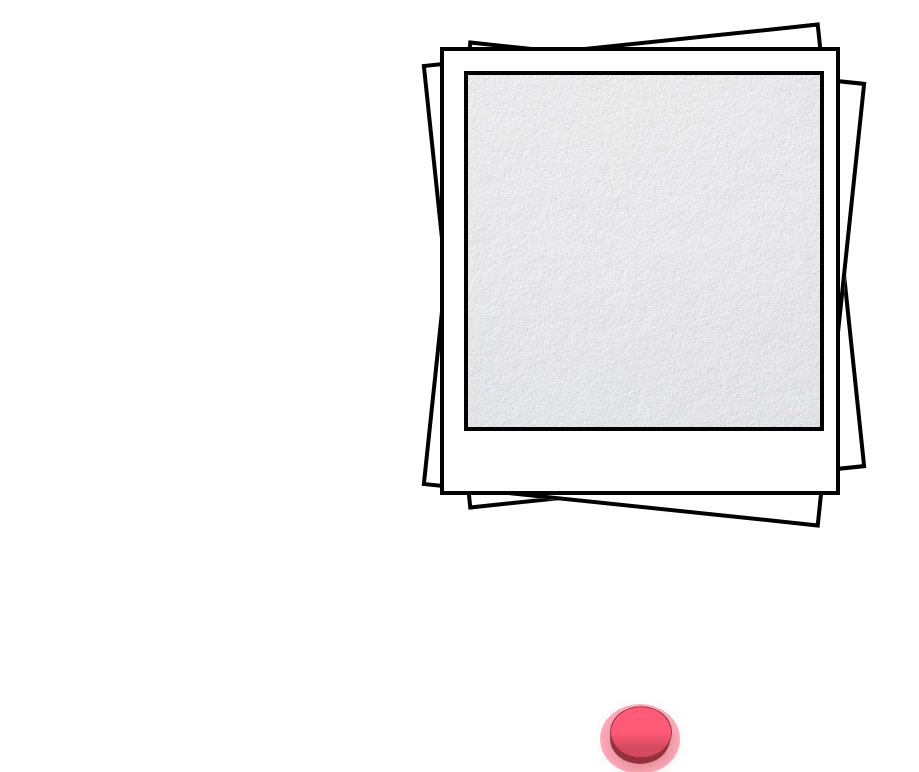
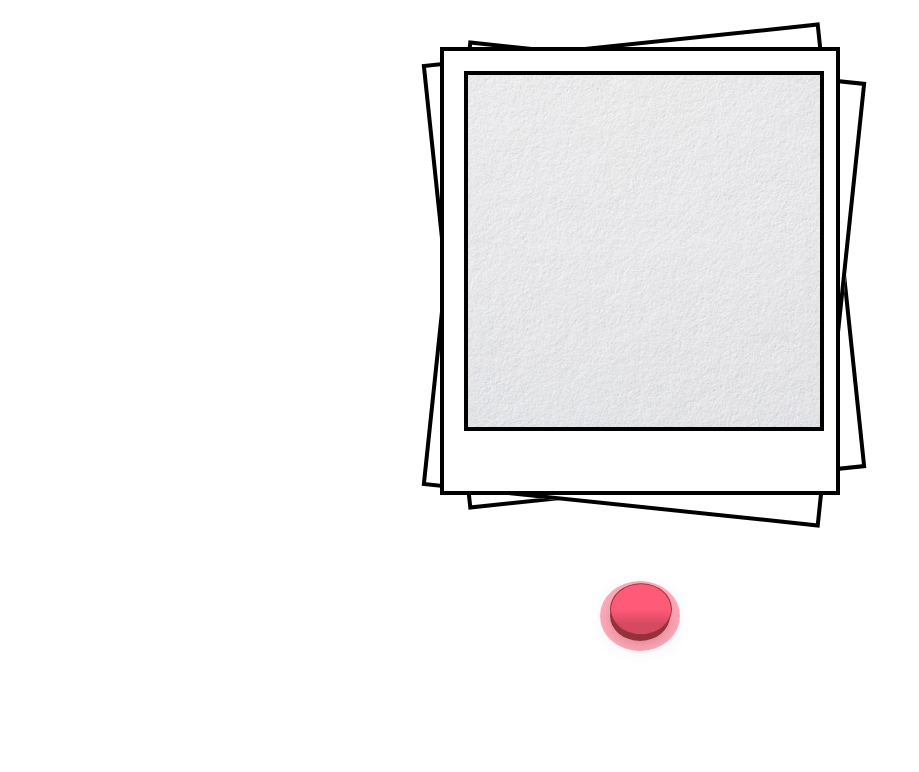
Before and after one commit to HJColinKim/Dog.exe, a plain HTML site: page index.html in a window 1280 px wide. Shown: the part 92-864 px from the top of the page, without its empty margins (0-919 px from the left). After the commit the page ends 800 px from the top, so only its background shows below. Drawn offline with Linux system fonts and the light colour scheme.

Commit message:
Ready for view

```diff
--- a/index.html
+++ b/index.html
@@ -26,12 +26,12 @@
           </div>
 
           <!-- Input field for future implementation -->
-          <div class="form-control">
+          <!-- <div class="form-control">
             <input type="value" required="">
             <label>
                 <span style="transition-delay:0ms">A</span><span style="transition-delay:50ms">n</span><span style="transition-delay:100ms">s</span><span style="transition-delay:150ms">w</span><span style="transition-delay:200ms">e</span><span style="transition-delay:250ms">r</span><span
             </label>
-        </div>
+        </div>   -->
 
           <div class="button">
             <span class="back"></span>
--- a/script.js
+++ b/script.js
@@ -1,6 +1,5 @@
-// live_U8h56m1mrNu3Q8ZgpA5stez00OxiL6bhAUJSBFVm5P0y84pNljxAoZ650jDWYI0S
 
-const fetchLink = "https://api.thedogapi.com/v1/images/search?api_key=live_U8h56m1mrNu3Q8ZgpA5stez00OxiL6bhAUJSBFVm5P0y84pNljxAoZ650jDWYI0S";
+const fetchLink = "https://api.thedogapi.com/v1/images/search?api_key=";
 
 const image = document.querySelector(".actualImage");
 const breed = document.querySelector(".breed");
--- a/styles.css
+++ b/styles.css
@@ -121,7 +121,7 @@ img {
     border-radius: 100%;
     position: relative;
     transition: .3s;
-    margin-top: 70px;
+    margin-top: 30px;
   }
 
   .button .back {
```
